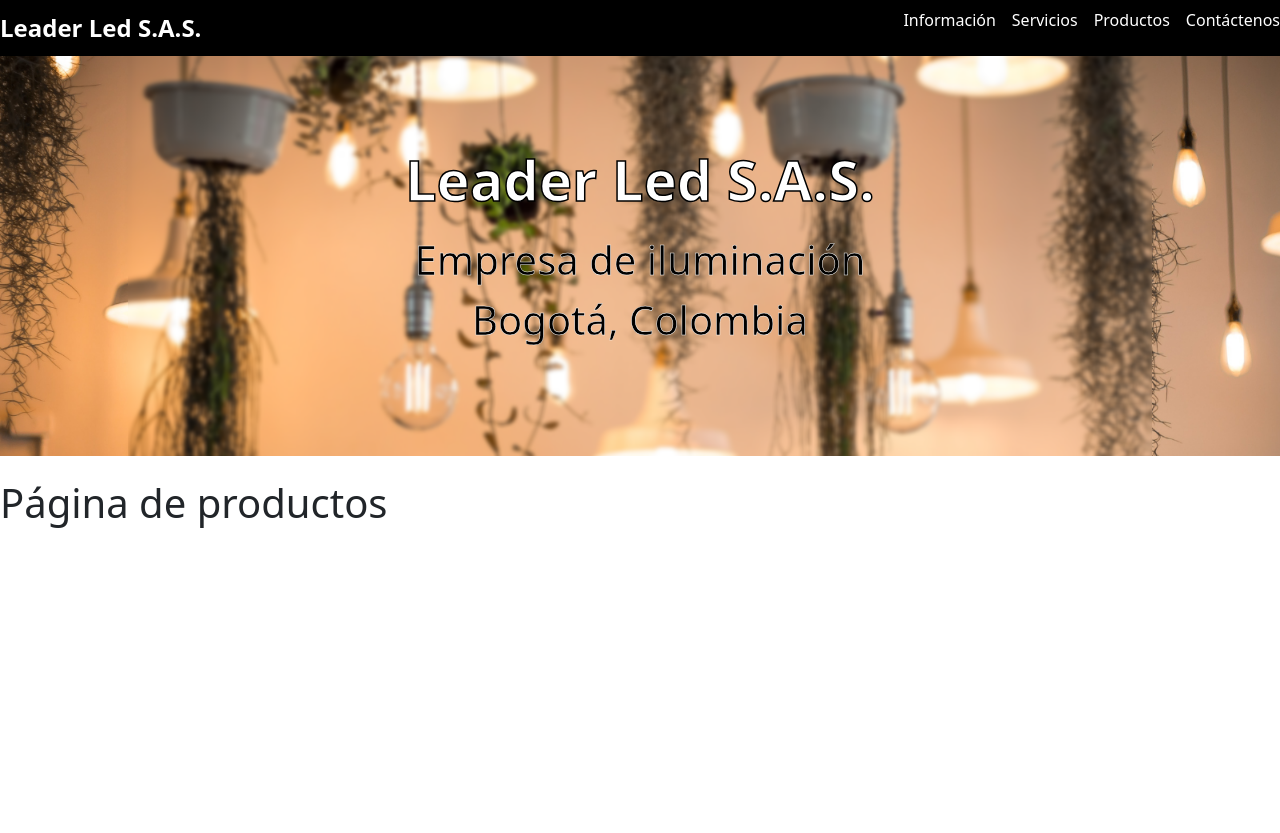
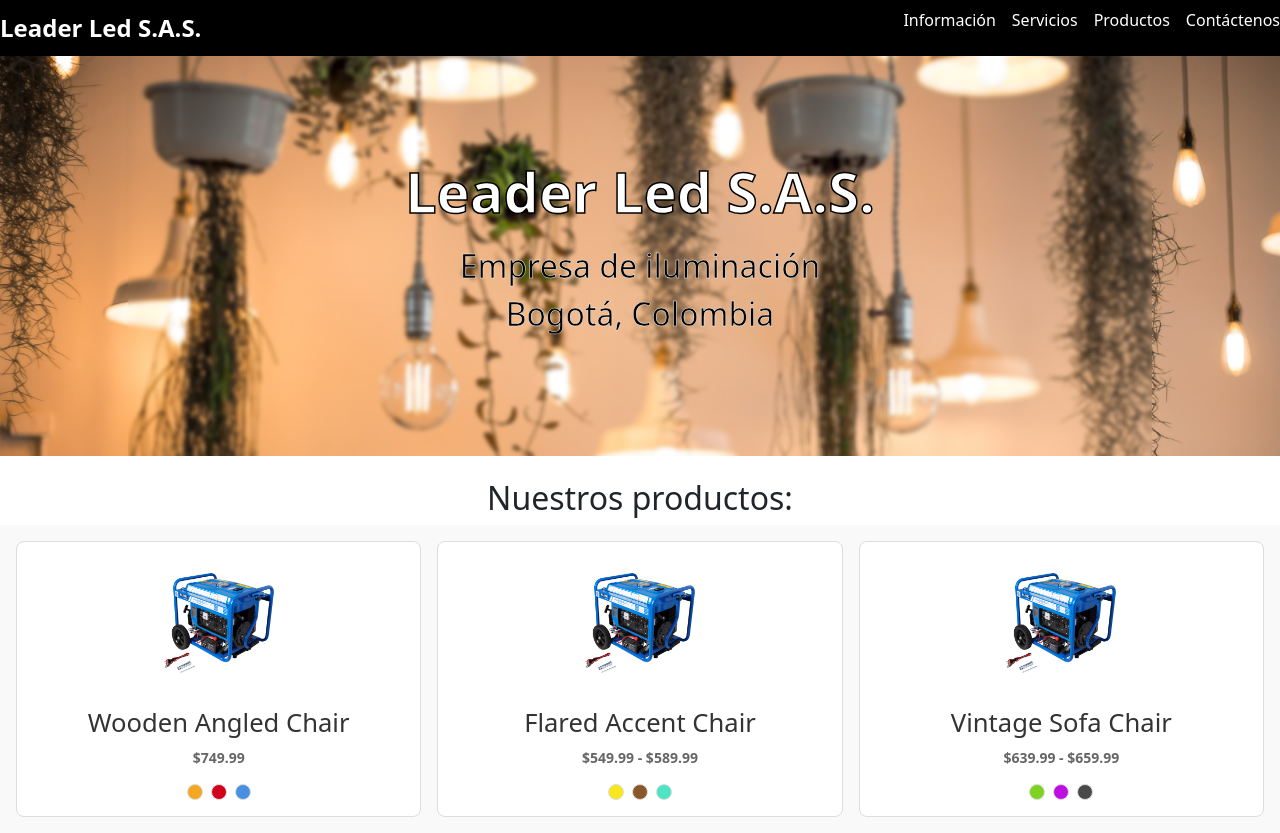
Before and after one commit to josemoct99/leader-led-front-end, a React (Create React App) app: page /products in a window 1280 px wide. Before the commit the page ends 800 px from the top, so only its background shows below. Built offline with nearby package versions, Linux system fonts and the light colour scheme.

Commit message:
products y estilos

```diff
--- a/src/components/Content/Content.css
+++ b/src/components/Content/Content.css
@@ -1,5 +1,4 @@
 .content {
-    padding: 4rem 2rem;
     text-align: center;
   }
 
@@ -13,4 +12,7 @@
     font-size: 1.2rem;
     line-height: 1.6;
     color: #333;
+    margin-right: 10%;
+    margin-left: 10%;
+    text-align: justify;
   }
--- a/src/components/Hero/Hero.css
+++ b/src/components/Hero/Hero.css
@@ -29,6 +29,6 @@
   .hero-content p {
     color: #000;
     font-weight: 500;
-    font-size: 2.5rem;
+    font-size: 2rem;
     -webkit-text-stroke: 0.5px rgb(255, 255, 255);
   }
--- a/src/components/Navbar/Navbar.css
+++ b/src/components/Navbar/Navbar.css
@@ -5,6 +5,7 @@
     background-color: #000;
     color: #fff;
     padding: 1rem 2rem;
+    text-align: center;
   }
 
   .navbar-logo {
--- /dev/null
+++ b/src/components/Product/ProductGrid.css
@@ -0,0 +1,7 @@
+.product-grid {
+    display: grid;
+    grid-template-columns: repeat(auto-fit, minmax(200px, 1fr));
+    gap: 16px;
+    padding: 16px;
+    background-color: #f9f9f9;
+  }
--- /dev/null
+++ b/src/components/Product/ProductGrid.tsx
@@ -0,0 +1,42 @@
+import {ProductItem} from './ProductItem';
+import './ProductGrid.css';
+
+const products = [
+  {
+    id: 1,
+    image: '/images/Products/imagenPrueba.jpg',
+    name: 'Wooden Angled Chair',
+    price: '$749.99',
+    colors: ['#F5A623', '#D0021B', '#4A90E2'],
+  },
+  {
+    id: 2,
+    image: '/images/Products/imagenPrueba.jpg',
+    name: 'Flared Accent Chair',
+    price: '$549.99 - $589.99',
+    colors: ['#F8E71C', '#8B572A', '#50E3C2'],
+  },
+  {
+    id: 3,
+    image: '/images/Products/imagenPrueba.jpg',
+    name: 'Vintage Sofa Chair',
+    price: '$639.99 - $659.99',
+    colors: ['#7ED321', '#BD10E0', '#4A4A4A'],
+  },
+];
+
+export const ProductGrid = () => {
+  return (
+    <div className="product-grid">
+      {products.map((product) => (
+        <ProductItem
+          key={product.id}
+          image={product.image}
+          name={product.name}
+          price={product.price}
+          colors={product.colors}
+        />
+      ))}
+    </div>
+  );
+};
--- /dev/null
+++ b/src/components/Product/ProductItem.css
@@ -0,0 +1,47 @@
+/* src/components/ProductItem.css */
+.product-item {
+    border: 1px solid #ddd;
+    border-radius: 8px;
+    padding: 16px;
+    text-align: center;
+    background-color: #fff;
+    transition: box-shadow 0.3s ease;
+  }
+
+  .product-item:hover {
+    box-shadow: 0 4px 8px rgba(0, 0, 0, 0.1);
+  }
+
+  .product-image {
+    width: 35%;
+    height: auto;
+    border-radius: 8px;
+    margin-bottom: 12px;
+  }
+
+  .product-name {
+    font-size: 2vw;
+    font-weight: 500;
+    color: #333;
+    margin: 8px 0;
+  }
+
+  .product-price {
+    font-size: 14px;
+    font-weight: bold;
+    color: #666;
+  }
+
+  .product-colors {
+    display: flex;
+    justify-content: center;
+    margin-top: 8px;
+  }
+
+  .product-color {
+    width: 16px;
+    height: 16px;
+    border-radius: 50%;
+    margin: 0 4px;
+    border: 1px solid #ddd;
+  }
--- a/src/components/Product/ProductItem.tsx
+++ b/src/components/Product/ProductItem.tsx
@@ -1,3 +1,29 @@
-export const ProductItem = ()=>{
+import './ProductItem.css';
 
+interface ProductItemProps {
+    image: string;
+    name: string;
+    price: string;
+    colors?: string[];
 }
+
+export const ProductItem = ({ image, name, price, colors }: ProductItemProps) => {
+    return (
+        <div className="product-item">
+            <img src={image} alt={name} className="product-image" />
+            <h3 className="product-name">{name}</h3>
+            <p className="product-price">{price}</p>
+            {colors && (
+                <div className="product-colors">
+                    {colors.map((color, index) => (
+                        <span
+                            key={index}
+                            className="product-color"
+                            style={{ backgroundColor: color }}
+                        ></span>
+                    ))}
+                </div>
+            )}
+        </div>
+    );
+};
--- a/src/components/index.ts
+++ b/src/components/index.ts
@@ -1,3 +1,5 @@
 export * from './Content/Content';
 export * from './Hero/Hero';
 export * from './Navbar/Navbar';
+export * from './Product/ProductGrid'
+export * from './Product/ProductItem'
--- a/src/pages/ProductsPage.tsx
+++ /dev/null
@@ -1,7 +0,0 @@
-export const ProductsPage = () => {
-    return (
-        <>
-            <h1>Página de productos</h1>
-        </>
-    )
-}
--- /dev/null
+++ b/src/pages/ProductsPage/ProductsPage.css
@@ -0,0 +1,4 @@
+.products-title {
+    font-size: 2rem;
+    text-align: center;
+  }
--- /dev/null
+++ b/src/pages/ProductsPage/ProductsPage.tsx
@@ -0,0 +1,11 @@
+import { ProductGrid } from '../../components';
+import './ProductsPage.css';
+
+export const ProductsPage = () => {
+    return (
+        <>
+            <h1 className='products-title'>Nuestros productos:</h1>
+            <ProductGrid />
+        </>
+    )
+}
--- a/src/pages/index.ts
+++ b/src/pages/index.ts
@@ -1,4 +1,4 @@
 export * from './ContactPage';
-export * from './ProductsPage';
+export * from './ProductsPage/ProductsPage';
 export * from './HomePage';
 export * from './ServicesPage';
```
Also changed, not shown: public/images/products/imagenPrueba.jpg (added).
